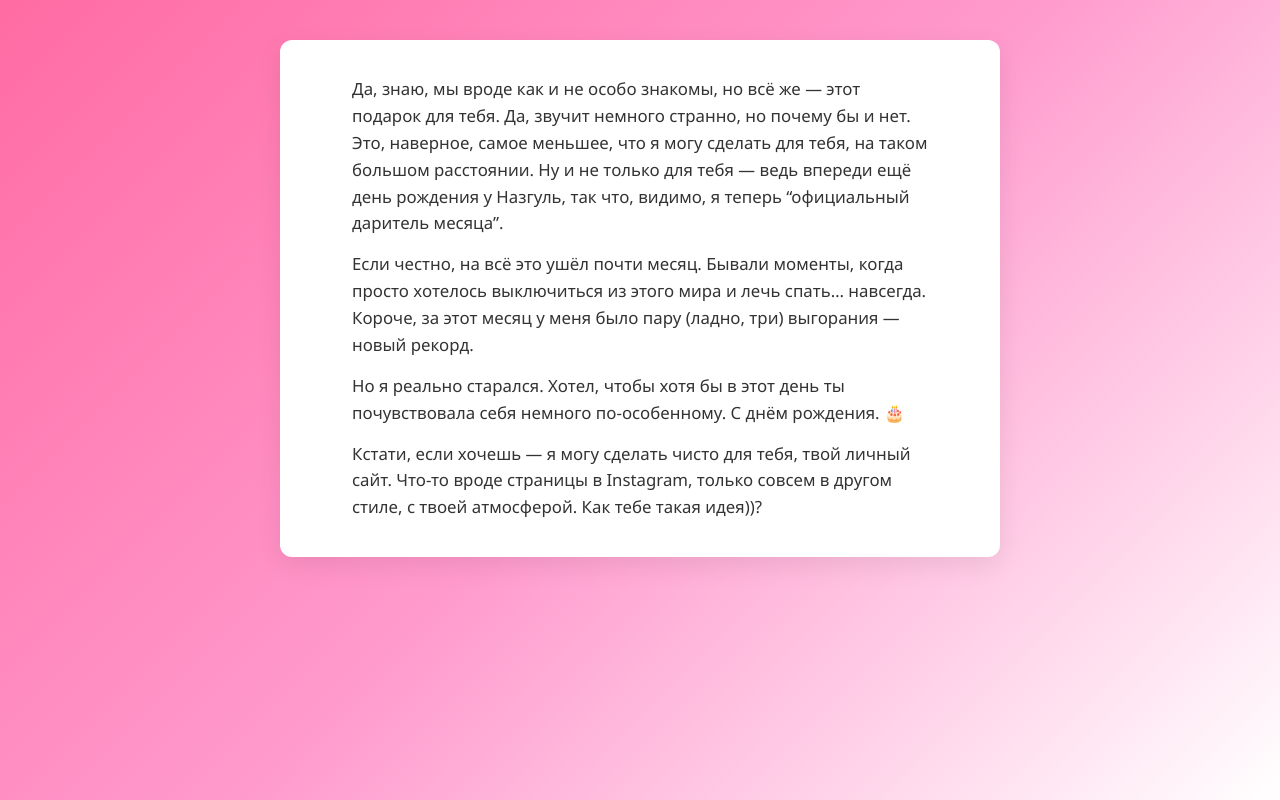
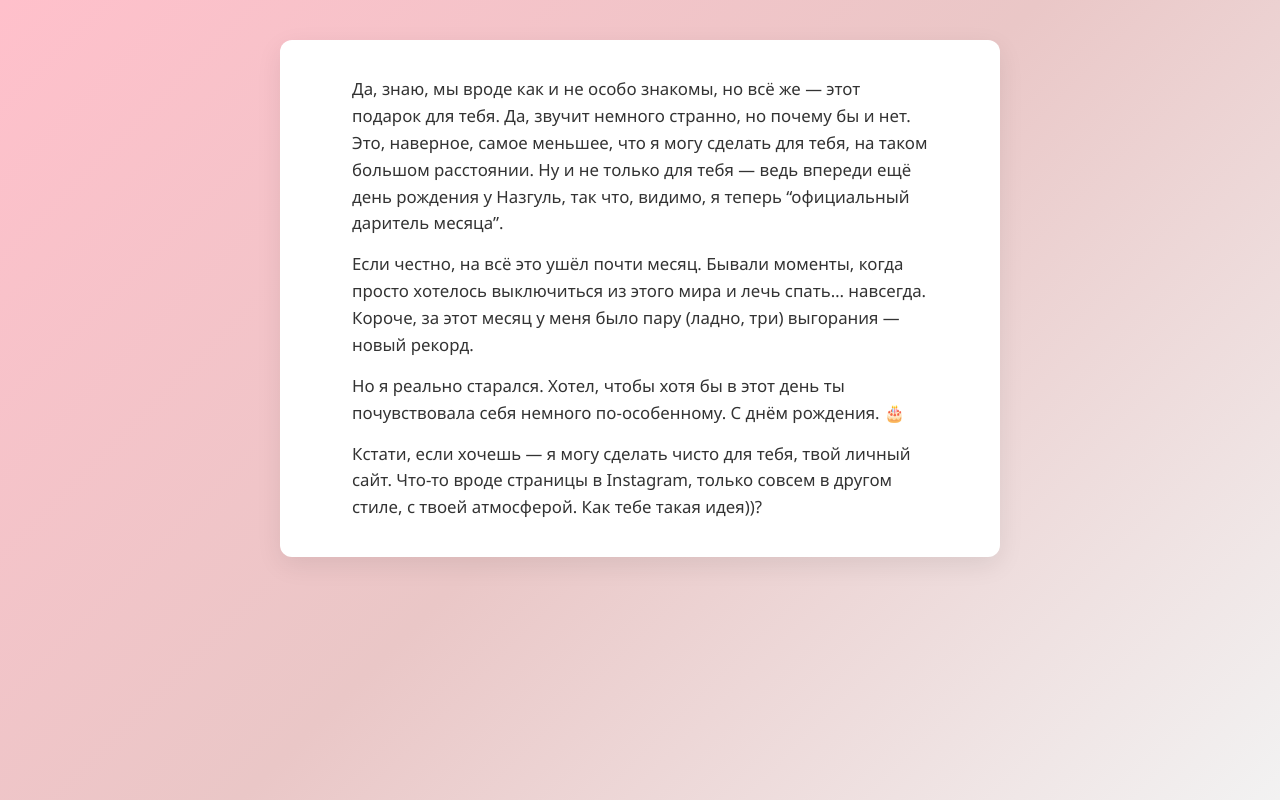
Before and after one commit to ggdega52-hue/Elaaa9843, a plain HTML site: page story.html in a window 1280 px wide. Drawn offline with Linux system fonts and the light colour scheme.

Commit message:
Add files via upload

```diff
--- a/story.css
+++ b/story.css
@@ -10,7 +10,7 @@ html, body {
   margin: 0;
   padding: 0;
   font-family: "Segoe UI", Tahoma, Geneva, Verdana, sans-serif;
-  background: linear-gradient(135deg, #ff6ba3, #ff9acd, #ffffff);
+  background: linear-gradient(135deg, pink,#eac7c7,#f2f2f2);
   background-size: 600% 600%;
   animation: gradientFlow 15s ease infinite;
   -webkit-font-smoothing: antialiased;
```
